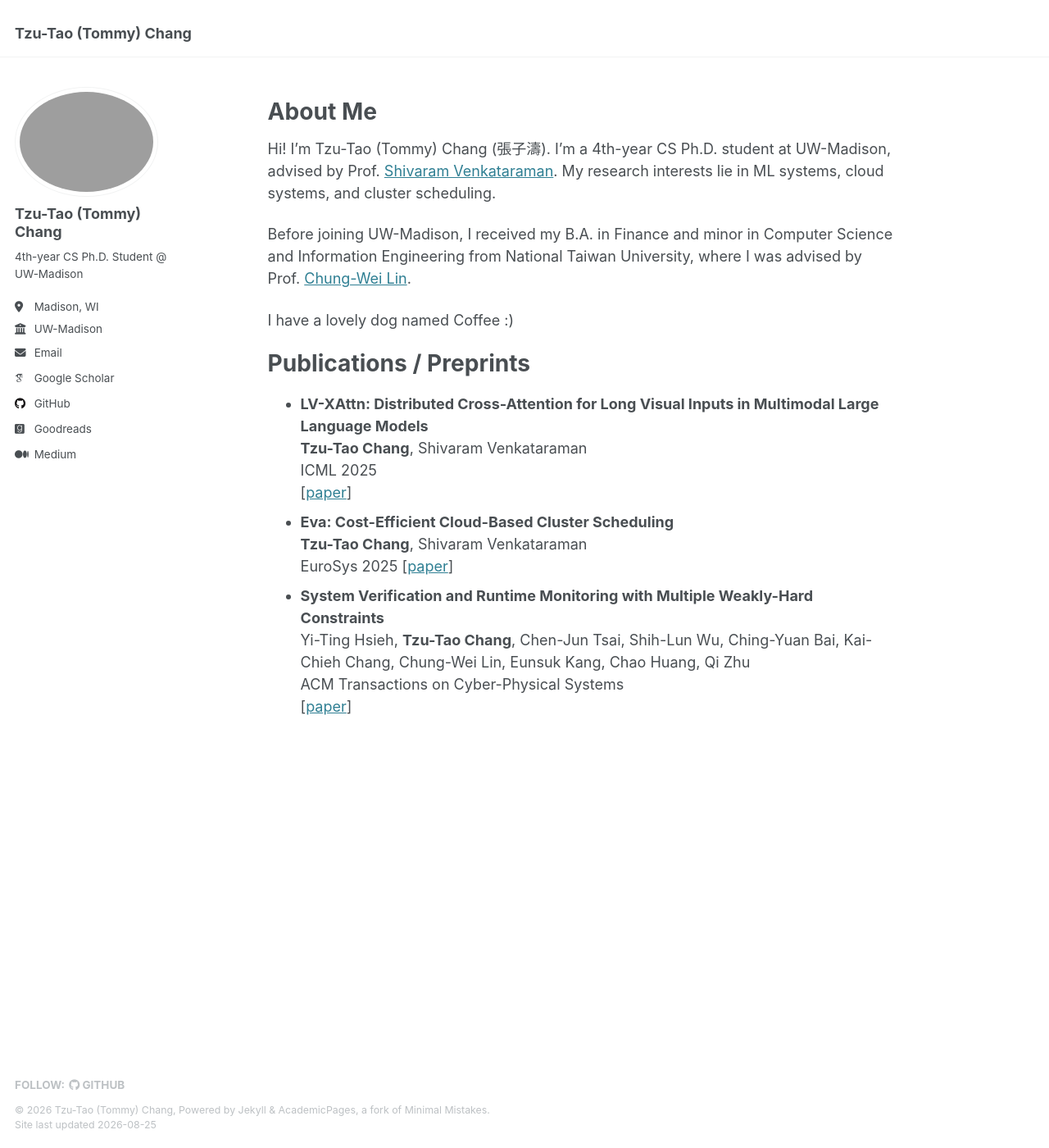
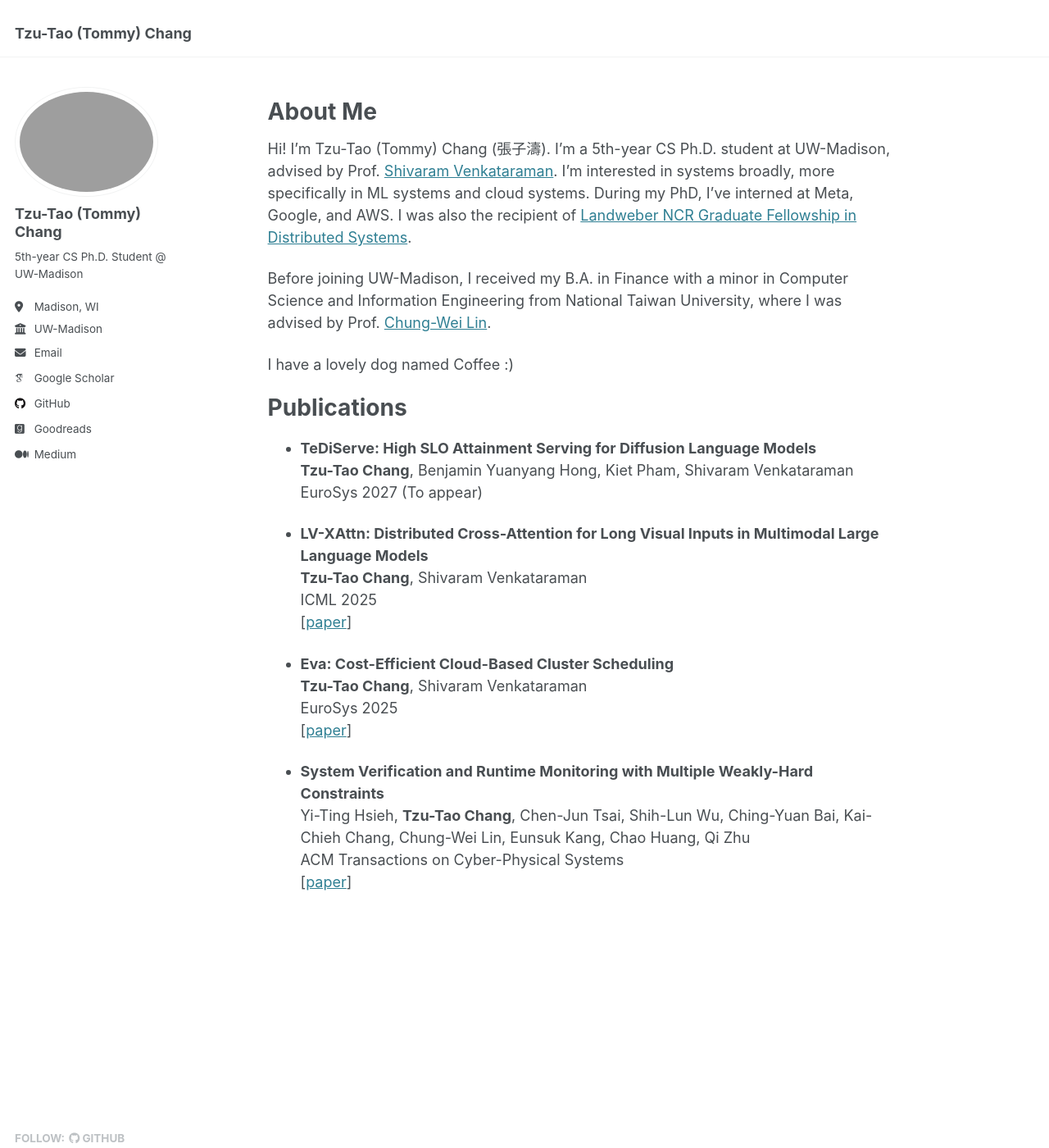
Before and after one commit to tauChang/tauchang.github.io, a Jekyll site: the page built from _pages/about.md, in a window 1280 px wide and 1400 px high. Shown: the whole window at 82% size. Built offline with Jekyll 4.4.1, drawn with Linux system fonts in a browser that asks for light colours; some web fonts are replaced.

Commit message:
Update about me and publications

```diff
--- a/_config.yml
+++ b/_config.yml
@@ -25,7 +25,7 @@ author:
   avatar           : "profile.jpg"
   name             : "Tzu-Tao (Tommy) Chang"
   pronouns         : # example: "she/her"
-  bio              : "4th-year CS Ph.D. Student @ UW-Madison"
+  bio              : "5th-year CS Ph.D. Student @ UW-Madison"
   location         : "Madison, WI"
   employer         : "UW-Madison"
   uri              : # URL
--- a/_pages/about.md
+++ b/_pages/about.md
@@ -9,23 +9,29 @@ redirect_from:
 
 About Me
 ======
-Hi! I'm Tzu-Tao (Tommy) Chang (張子濤). I'm a 4th-year CS Ph.D. student at UW-Madison, advised by Prof. [Shivaram Venkataraman](https://shivaram.org/). My research interests lie in ML systems, cloud systems, and cluster scheduling.
+Hi! I'm Tzu-Tao (Tommy) Chang (張子濤). I'm a 5th-year CS Ph.D. student at UW-Madison, advised by Prof. [Shivaram Venkataraman](https://shivaram.org/). I'm interested in systems broadly, more specifically in ML systems and cloud systems. During my PhD, I've interned at Meta, Google, and AWS. I was also the recipient of [Landweber NCR Graduate Fellowship in Distributed Systems](https://www.cs.wisc.edu/2026-cs-department-awards-and-thank-yous/).
 
-Before joining UW-Madison, I received my B.A. in Finance and minor in Computer Science and Information Engineering from National Taiwan University, where I was advised by Prof. [Chung-Wei Lin](https://www.csie.ntu.edu.tw/~cwlin/).
+Before joining UW-Madison, I received my B.A. in Finance with a minor in Computer Science and Information Engineering from National Taiwan University, where I was advised by Prof. [Chung-Wei Lin](https://www.csie.ntu.edu.tw/~cwlin/).
 
 I have a lovely dog named Coffee :)
 
-Publications / Preprints
+Publications
 ======
-- **LV-XAttn: Distributed Cross-Attention for Long Visual Inputs in Multimodal Large Language Models**
-  **Tzu-Tao Chang**, Shivaram Venkataraman
-  ICML 2025
+- **TeDiServe: High SLO Attainment Serving for Diffusion Language Models**<br>
+  **Tzu-Tao Chang**, Benjamin Yuanyang Hong, Kiet Pham, Shivaram Venkataraman<br>
+  EuroSys 2027 (To appear)
+
+- **LV-XAttn: Distributed Cross-Attention for Long Visual Inputs in Multimodal Large Language Models**<br>
+  **Tzu-Tao Chang**, Shivaram Venkataraman<br>
+  ICML 2025<br>
   \[[paper](https://arxiv.org/abs/2502.02406)\]
-- **Eva: Cost-Efficient Cloud-Based Cluster Scheduling**
-  **Tzu-Tao Chang**, Shivaram Venkataraman
-  EuroSys 2025
+
+- **Eva: Cost-Efficient Cloud-Based Cluster Scheduling**<br>
+  **Tzu-Tao Chang**, Shivaram Venkataraman<br>
+  EuroSys 2025<br>
   \[[paper](https://dl.acm.org/doi/10.1145/3689031.3717483)\]
-- **System Verification and Runtime Monitoring with Multiple Weakly-Hard Constraints**
-  Yi-Ting Hsieh, **Tzu-Tao Chang**, Chen-Jun Tsai, Shih-Lun Wu, Ching-Yuan Bai, Kai-Chieh Chang, Chung-Wei Lin, Eunsuk Kang, Chao Huang, Qi Zhu
-  ACM Transactions on Cyber-Physical Systems
+
+- **System Verification and Runtime Monitoring with Multiple Weakly-Hard Constraints**<br>
+  Yi-Ting Hsieh, **Tzu-Tao Chang**, Chen-Jun Tsai, Shih-Lun Wu, Ching-Yuan Bai, Kai-Chieh Chang, Chung-Wei Lin, Eunsuk Kang, Chao Huang, Qi Zhu<br>
+  ACM Transactions on Cyber-Physical Systems<br>
   \[[paper](https://dl.acm.org/doi/10.1145/3603380)\]
```
